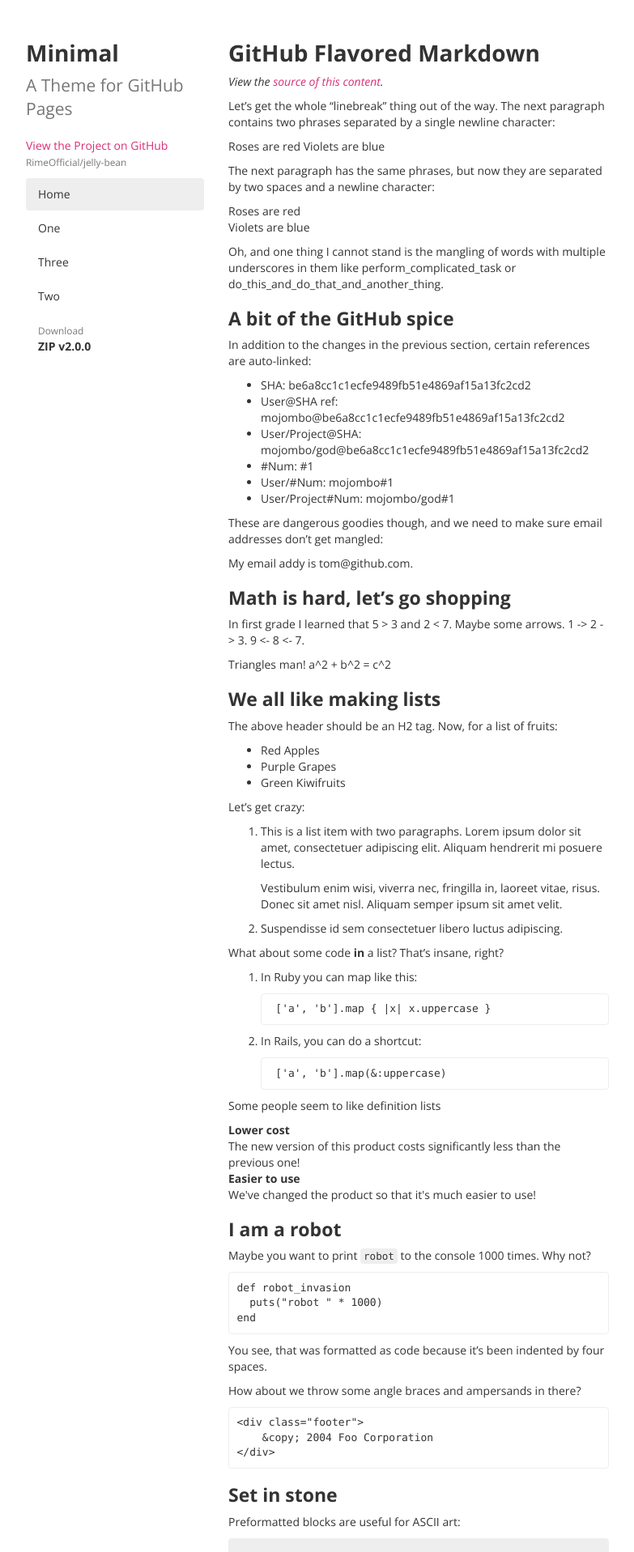
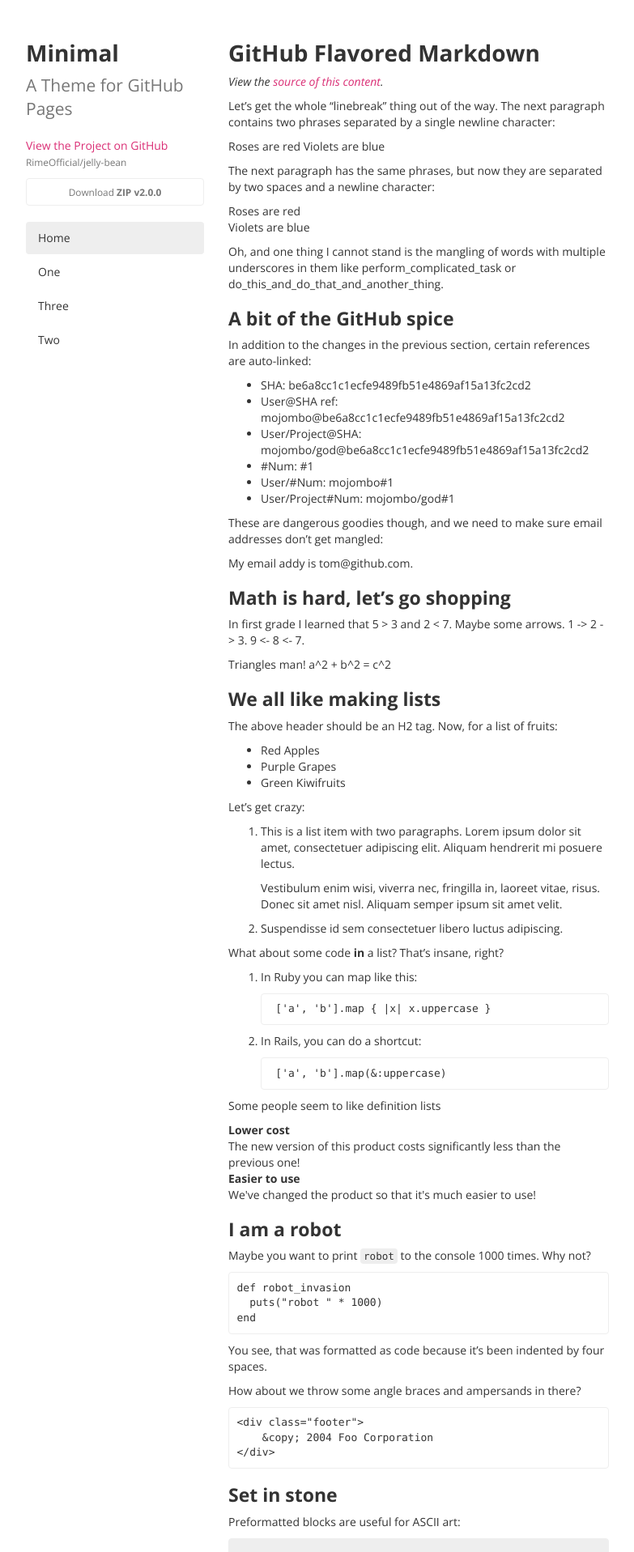
Before and after one commit to RimeCoOfficial/Minima, a Jekyll site: the page built from index.md, in a window 1280 px wide. Shown: the top 1917 px of the page at 81% size, without its empty margins (248-1031 px from the left). Built offline with Jekyll 4.4.1, drawn with Linux system fonts in a browser that asks for light colours; nearby versions of some CDN libraries.

Commit message:
Download button

```diff
--- a/_includes/header.html
+++ b/_includes/header.html
@@ -15,4 +15,13 @@
   </a>
 </p>
 
+<a class="btn btn-default btn-block" href="https://github.com/{{ site.github.username }}{{ site.baseurl }}/archive/v{{ site.version }}.zip">
+  <small class="text-muted">
+    Download
+    <strong>ZIP v{{ site.version }}</strong>
+  </small>
+</a>
+
+<br>
+
 {% include navbar.html %}
--- a/_includes/navbar.html
+++ b/_includes/navbar.html
@@ -18,11 +18,4 @@
       {% endif %}
     {% endif %}
   {% endfor %}
-
-  <li>
-    <a href="https://github.com/{{ site.github.username }}{{ site.baseurl }}/archive/v{{ site.version }}.zip">
-      <small class="text-muted">Download</small><br>
-      <strong>ZIP v{{ site.version }}</strong>
-    </a>
-  </li>
 </ul>
--- a/stylesheets/styles.css
+++ b/stylesheets/styles.css
@@ -69,3 +69,12 @@ Custom
 .nav>li>a {
   color: #333;
 }
+
+.btn-default {
+  border-color: #eee;
+}
+
+.btn-default:hover {
+  background-color: #eee;
+  border-color: #eee;
+}
```
Also changed, not shown: _includes/navbar-custom.html (+0 -11 lines), README.md, images/Screenshot 2016-06-05 03.30.18.png (deleted), images/Screenshot 2016-06-05 03.30.34.png (deleted), images/Screenshot 2016-06-05 14.54.41.png (added), images/Screenshot 2016-06-05 14.54.58.png (added).
